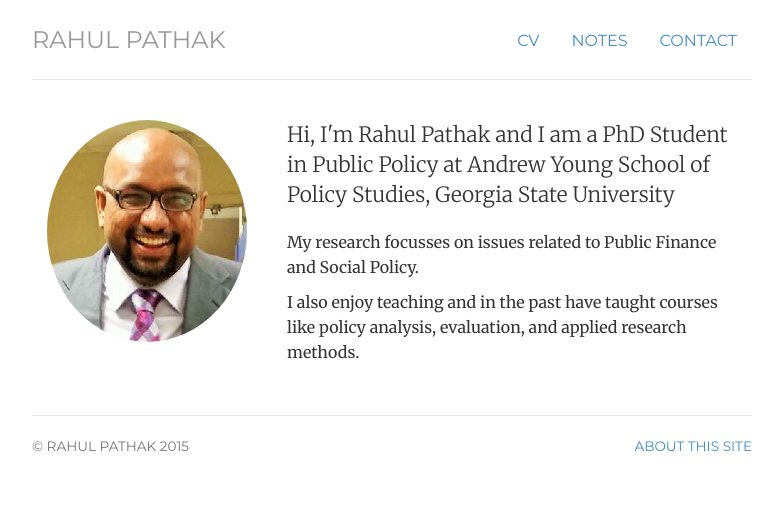
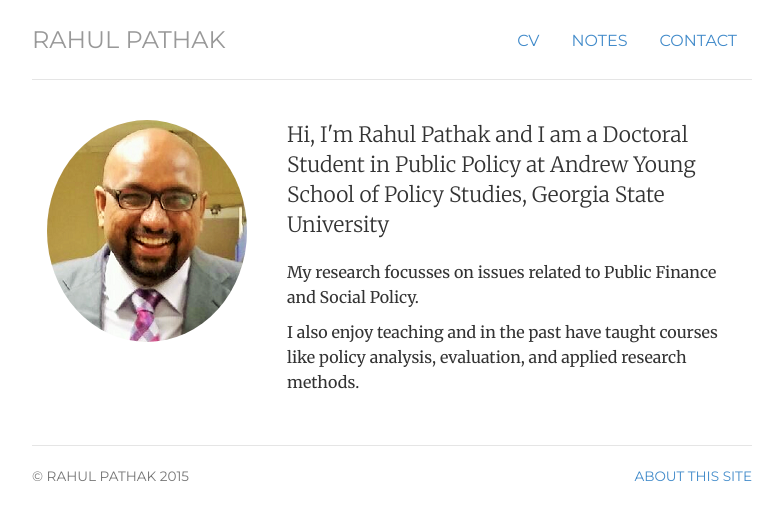
Before and after one commit to pathak-rahul/pathak-rahul.github.io, a Jekyll site: the page built from index.html, in a window 1280 px wide. Shown: the top 520 px of the page, without its empty margins (248-1031 px from the left). Built offline with Jekyll 4.4.1, drawn with Linux system fonts in a browser that asks for light colours.

Commit message:
Update index.html

```diff
--- a/index.html
+++ b/index.html
@@ -12,7 +12,7 @@
 	<img  class="img-circle avatar" alt="Rahul Pathak" src="img/rpathak.png">
 	</div>
 	<div itemscope itemtype="http://data-vocabulary.org/Person" class="col-sm-8">
-	<p class="lead">Hi, I'm <span itemprop="name">Rahul Pathak</span> and I am a PhD Student in Public Policy at Andrew Young School of Policy Studies, Georgia State University</p>
+	<p class="lead">Hi, I'm <span itemprop="name">Rahul Pathak</span> and I am a Doctoral Student in Public Policy at Andrew Young School of Policy Studies, Georgia State University</p>
 	<p>My research focusses on issues related to <span itemprop="title">Public Finance and Social Policy.</span>
   	<p>I also enjoy teaching and in the past have taught courses like <span itemprop="title">policy analysis, evaluation, and applied research methods</span>.
 	</div>
```
